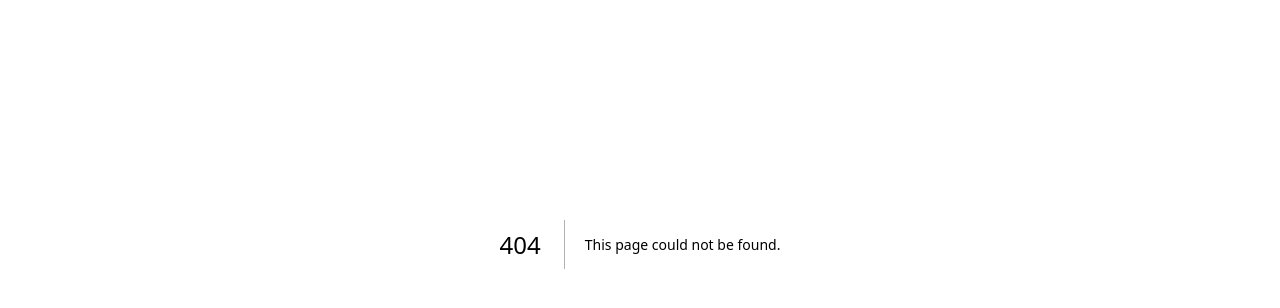
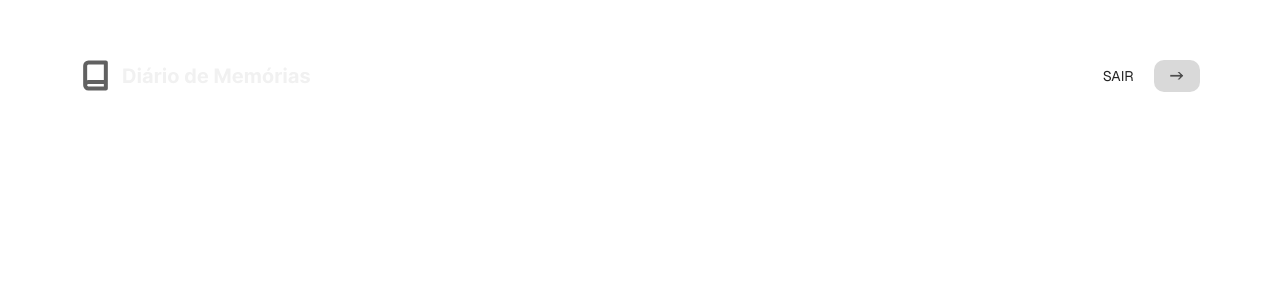
Before and after one commit to michaelalexandrinofreire/DIARIO-DE-MEMORIAS, a Next.js app: page /home in a window 1280 px wide. Before the commit this address had no page. Shown: the part 156-464 px from the top of the page. Built offline with nearby package versions, Linux system fonts and the light colour scheme.

Commit message:
add logout

```diff
--- /dev/null
+++ b/src/app/home/page.jsx
@@ -0,0 +1,41 @@
+"use client";
+import Image from "next/image";
+import logo from ".././images/logo.svg";
+import Button from ".././components/Button";
+import { useSignOut } from "react-firebase-hooks/auth";
+import { auth } from "../services/firebaseConfig";
+import { useRouter } from "next/navigation";
+
+export default function Home() {
+  const [signOut] = useSignOut(auth);
+  const router = useRouter();
+
+  const handleSignOut = async () => {
+    const success = await signOut();
+    if (success) {
+      router.push("/");
+    }
+  };
+
+  return (
+    <div className="grid items-center justify-items-center min-h-screen p-8 pb-20 gap-16 sm:p-20 font-[family-name:var(--font-geist-sans)]">
+      <header className="flex justify-between w-full">
+        <a href="">
+          <Image src={logo} priority />
+        </a>
+        <div className="flex justify-between gap-5 items-center">
+          <p className="text-sm">SAIR</p>
+          <Button
+            color="bg-[#D9D9D9]"
+            label="->"
+            className="px-1.5 py-1.5 text-xs"
+            onClick={handleSignOut}
+          />
+        </div>
+      </header>
+      <main className="flex justify-between w-full">
+
+      </main>
+    </div>
+  );
+}
--- a/src/app/login/page.jsx
+++ b/src/app/login/page.jsx
@@ -6,6 +6,7 @@ import Image from "next/image";
 import { useSignInWithEmailAndPassword } from "react-firebase-hooks/auth";
 import { auth } from "../services/firebaseConfig";
 import { useState, useEffect } from "react";
+import { useRouter } from "next/navigation"; // Importa o hook de navegação
 
 export default function Login() {
   const [email, setEmail] = useState("");
@@ -13,6 +14,7 @@ export default function Login() {
   const [signInWithEmailAndPassword, user, loading, error] =
     useSignInWithEmailAndPassword(auth);
   const [errorMessage, setErrorMessage] = useState("");
+  const router = useRouter(); // Inicializa o roteador
 
   useEffect(() => {
     if (error) {
@@ -27,6 +29,12 @@ export default function Login() {
       setErrorMessage("");
     }
   }, [error]);
+
+  useEffect(() => {
+    if (user) {
+      router.push("/home"); // Redireciona para a página 'home' após login bem-sucedido
+    }
+  }, [user, router]);
 
   function handleSignin(e) {
     e.preventDefault();
```
